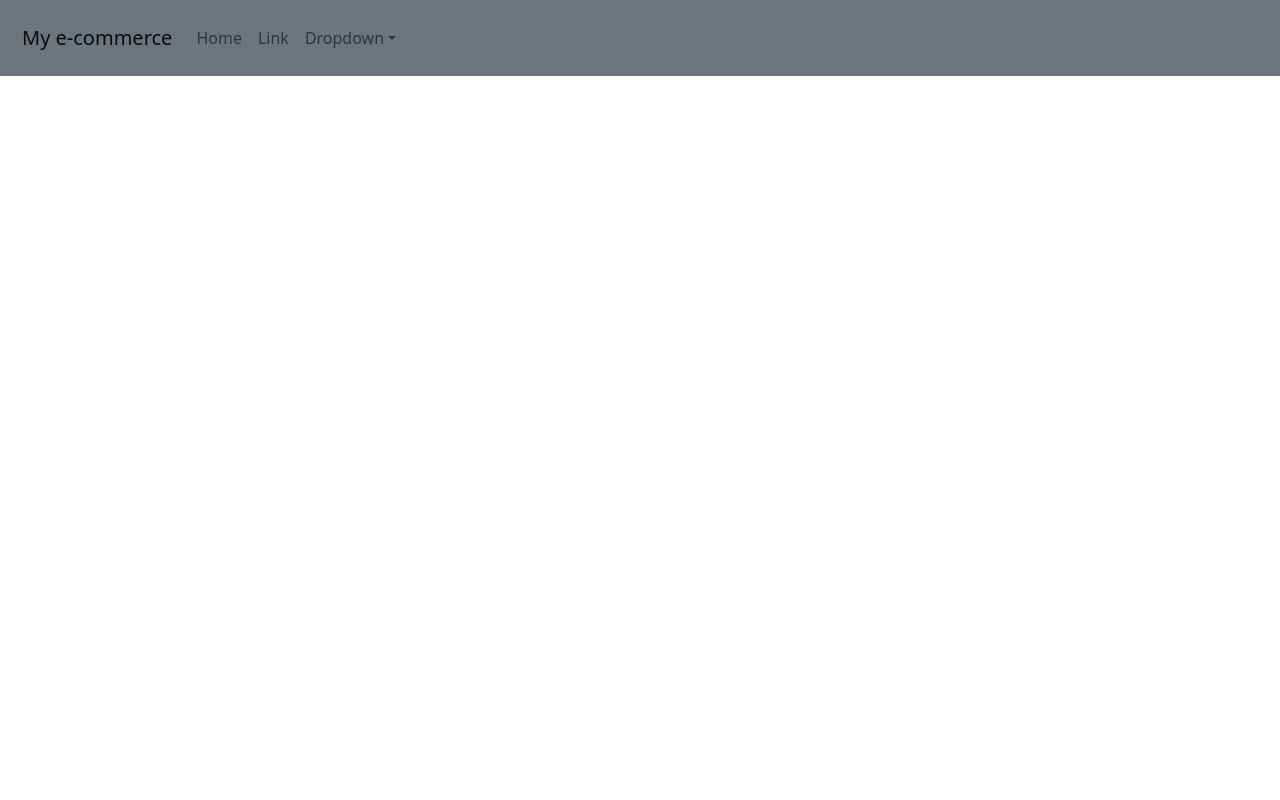
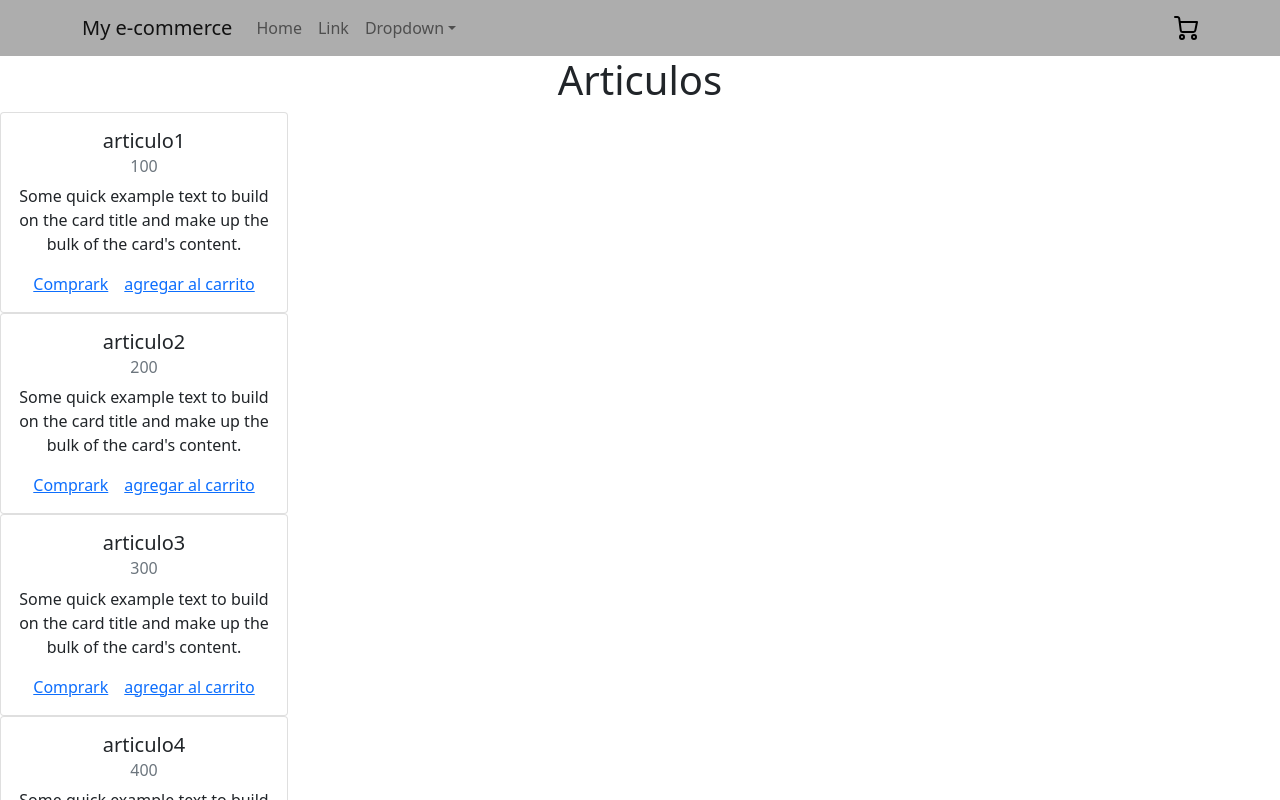
Before and after one commit to juancpaez91/e-commerce-ReactJS, a React (Create React App) app: page / in a window 1280 px wide. Shown: the top 800 px of the page. Built offline with nearby package versions, Linux system fonts and the light colour scheme.

Commit message:
icon cart + item list container

```diff
--- a/src/App.js
+++ b/src/App.js
@@ -1,11 +1,14 @@
 import 'bootstrap/dist/css/bootstrap.min.css';
 import './App.css';
-import NavBar from "./components/NavBar"
+import ItemListContainer from './components/item-list-container/ItemListContainer';
+import NavBar from "./components/NavBar/NavBar"
 
 function App() {
   return (
     <div className="App">
       <NavBar/>
+      <h1>Articulos</h1>
+      <ItemListContainer/>
     </div>
   );
 }
--- /dev/null
+++ b/src/components/Icons/CarritoCompras.js
@@ -0,0 +1,41 @@
+const CarritoCompras = () => {
+  return (
+    <svg
+      xmlns="http://www.w3.org/2000/svg"
+      width="24"
+      height="24"
+      viewBox="0 0 24 24"
+    >
+      <circle
+        cx="8"
+        cy="21"
+        r="2"
+        fill="none"
+        stroke="#000"
+        strokeLinecap="round"
+        strokeLinejoin="round"
+        strokeWidth="2"
+      ></circle>
+      <circle
+        cx="20"
+        cy="21"
+        r="2"
+        fill="none"
+        stroke="#000"
+        strokeLinecap="round"
+        strokeLinejoin="round"
+        strokeWidth="2"
+      ></circle>
+      <path
+        fill="none"
+        stroke="#000"
+        strokeLinecap="round"
+        strokeLinejoin="round"
+        strokeWidth="2"
+        d="M5.67 6H23l-1.68 8.39a2 2 0 01-2 1.61H8.75a2 2 0 01-2-1.74L5.23 2.74A2 2 0 003.25 1H1"
+      ></path>
+    </svg>
+  );
+};
+
+export default CarritoCompras;
--- /dev/null
+++ b/src/components/NavBar/NavBar.css
@@ -0,0 +1,3 @@
+.NavStyle{
+    background-color: rgba(0, 0, 0, 0.322);
+}
--- a/src/components/NavBar.js
+++ b/src/components/NavBar/NavBar.js
@@ -1,9 +1,12 @@
 import { Container, Nav, NavDropdown, Navbar} from "react-bootstrap";
+import CarritoCompras from "../Icons/CarritoCompras";
+import "./NavBar.css"
+
 
 const BTNavBar = () => {
     return (
-        <Navbar bg="secondary" expand="lg">
-            <Container style={{margin: 10}}>
+        <Navbar className="NavStyle container-fluid" expand="lg">
+            <Container>
                 <Navbar.Brand href="#home">My e-commerce</Navbar.Brand>
                 <Navbar.Toggle aria-controls="basic-navbar-nav" />
                 <Navbar.Collapse id="basic-navbar-nav">
@@ -18,6 +21,7 @@ const BTNavBar = () => {
                     </NavDropdown>
                 </Nav>
                 </Navbar.Collapse>
+                <CarritoCompras/>
             </Container>
         </Navbar>
     )
--- /dev/null
+++ b/src/components/item-list-container/ItemListContainer.js
@@ -0,0 +1,21 @@
+import Item from "../item/Item"
+
+const items = [
+    {id:"1", name:"articulo1", price: "100"},
+    {id:"2", name:"articulo2", price: "200"},
+    {id:"3", name:"articulo3", price: "300"},
+    {id:"4", name:"articulo4", price: "400"},
+    {id:"5", name:"articulo5", price: "500"},
+];
+
+const ItemListContainer = () => {
+    return (
+        <div>
+            {items.map(({id,name,price}) => (
+                <Item key={id} name={name} price={price}/>
+            ))}
+        </div>
+        );
+    };
+
+export default ItemListContainer;
--- /dev/null
+++ b/src/components/item/Item.js
@@ -0,0 +1,20 @@
+import { Card } from "react-bootstrap";
+
+const Item = ({name, price}) => {
+    return <div>
+        <Card style={{ width: '18rem' }}>
+            <Card.Body>
+                <Card.Title >{name} </Card.Title>
+                <Card.Subtitle className="mb-2 text-muted">{price}</Card.Subtitle>
+                <Card.Text>
+                    Some quick example text to build on the card title and make up the bulk of
+                    the card's content.
+                </Card.Text>
+                <Card.Link href="#">Comprark</Card.Link>
+                <Card.Link href="#">agregar al carrito </Card.Link>
+            </Card.Body>
+        </Card>
+    </div>;
+};
+
+export default Item;
```
Also changed, not shown: src/components/Icons/cart_shopping.svg (added).
